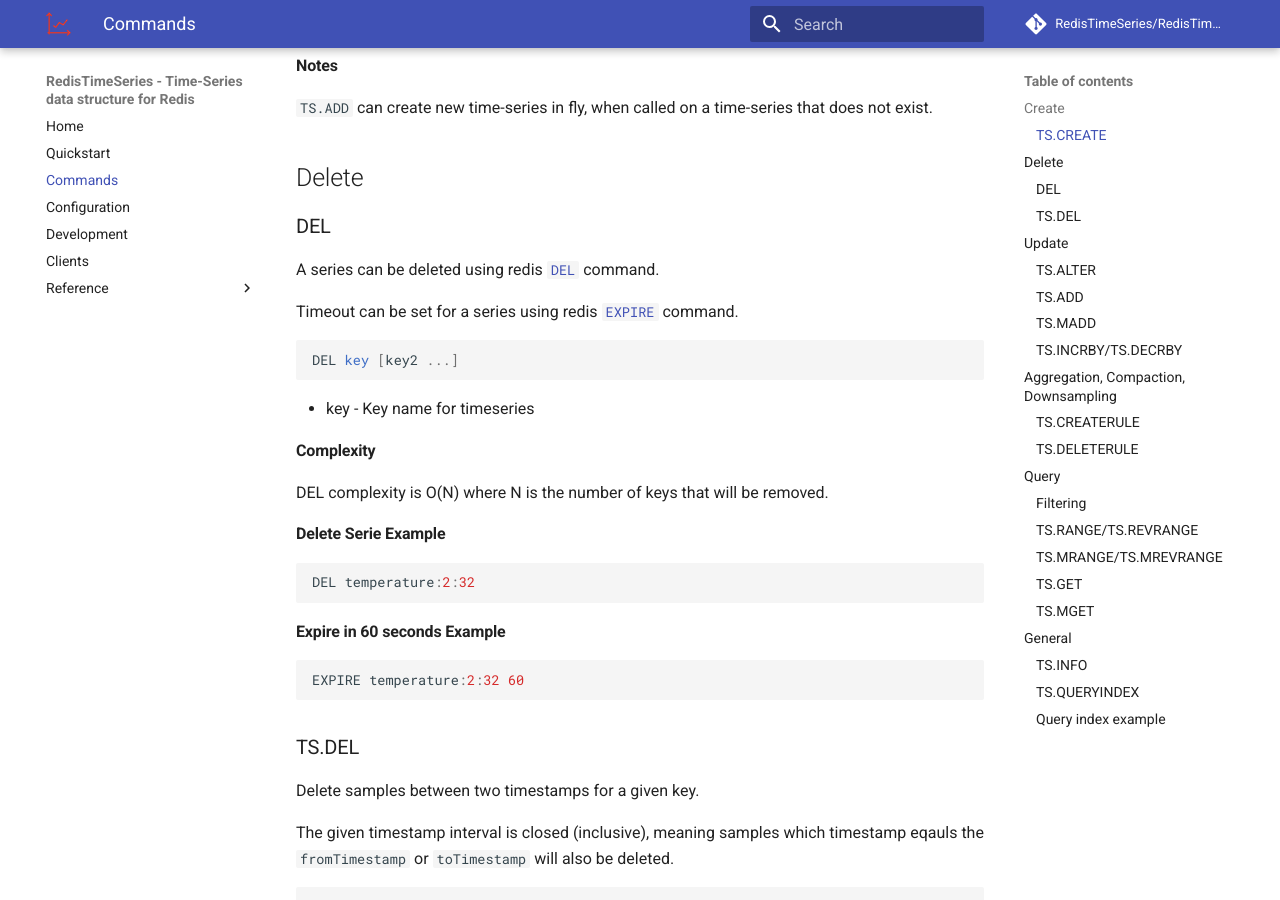
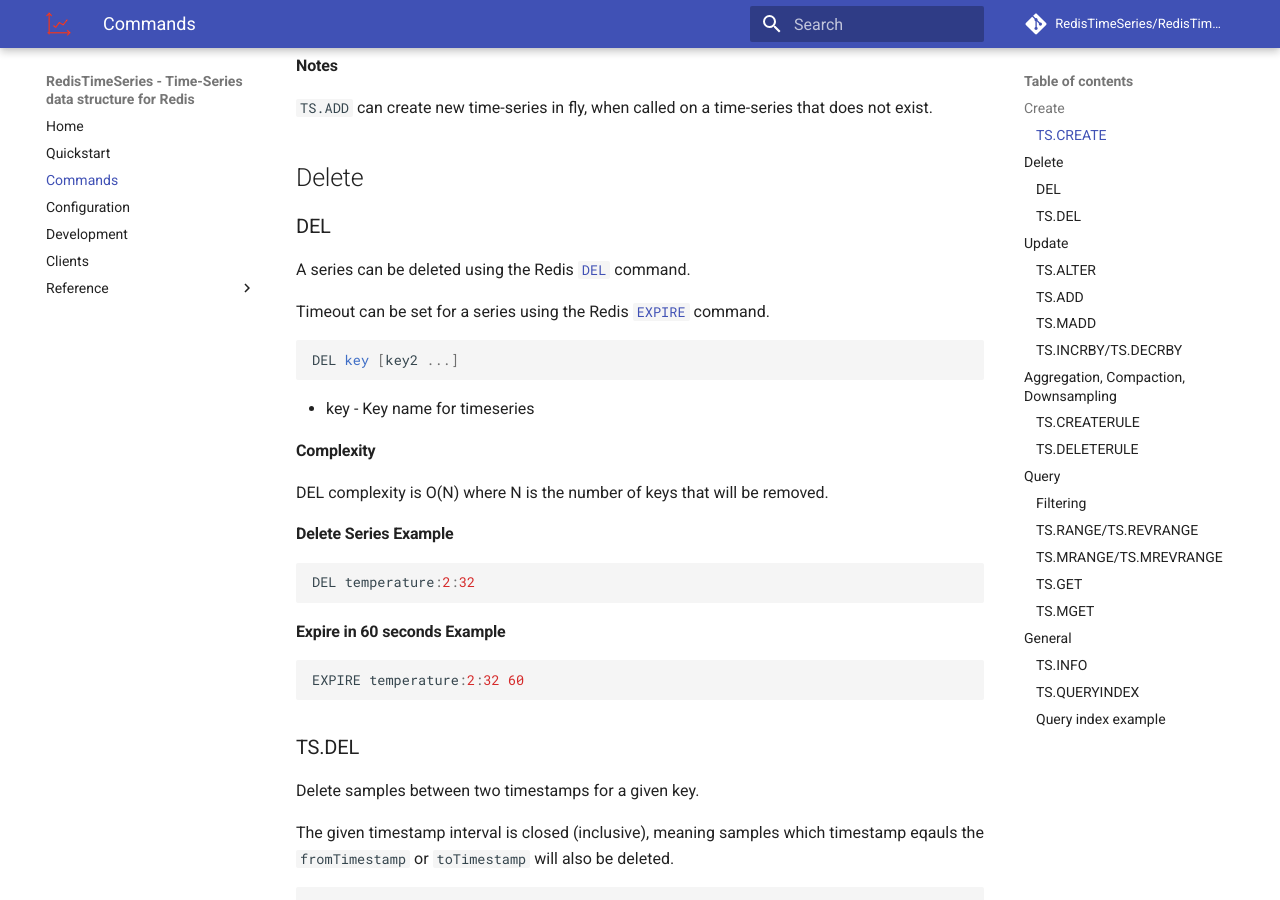
Before and after one commit to RedisTimeSeries/RedisTimeSeries, an MkDocs documentation site: the page built from docs/commands.md, in a window 1280 px wide and 900 px high, scrolled down 1158 px. Built offline with MkDocs 1.6.1 and Material for MkDocs 9.7.7, drawn with Linux system fonts in a browser that asks for light colours; comment, search, counter and statistics services are not loaded.

Commit message:
Fixed a couple small typos.

````diff
--- a/docs/commands.md
+++ b/docs/commands.md
@@ -50,9 +50,9 @@
 
 ### DEL
 
-A series can be deleted using redis [`DEL`](https://redis.io/commands/del) command.
+A series can be deleted using the Redis [`DEL`](https://redis.io/commands/del) command.
 
-Timeout can be set for a series using redis [`EXPIRE`](https://redis.io/commands/expire) command.
+Timeout can be set for a series using the Redis [`EXPIRE`](https://redis.io/commands/expire) command.
 
 
 ```sql
@@ -65,7 +65,7 @@
 
 DEL complexity is O(N) where N is the number of keys that will be removed.
 
-#### Delete Serie Example
+#### Delete Series Example
 
 ```sql
 DEL temperature:2:32
````
